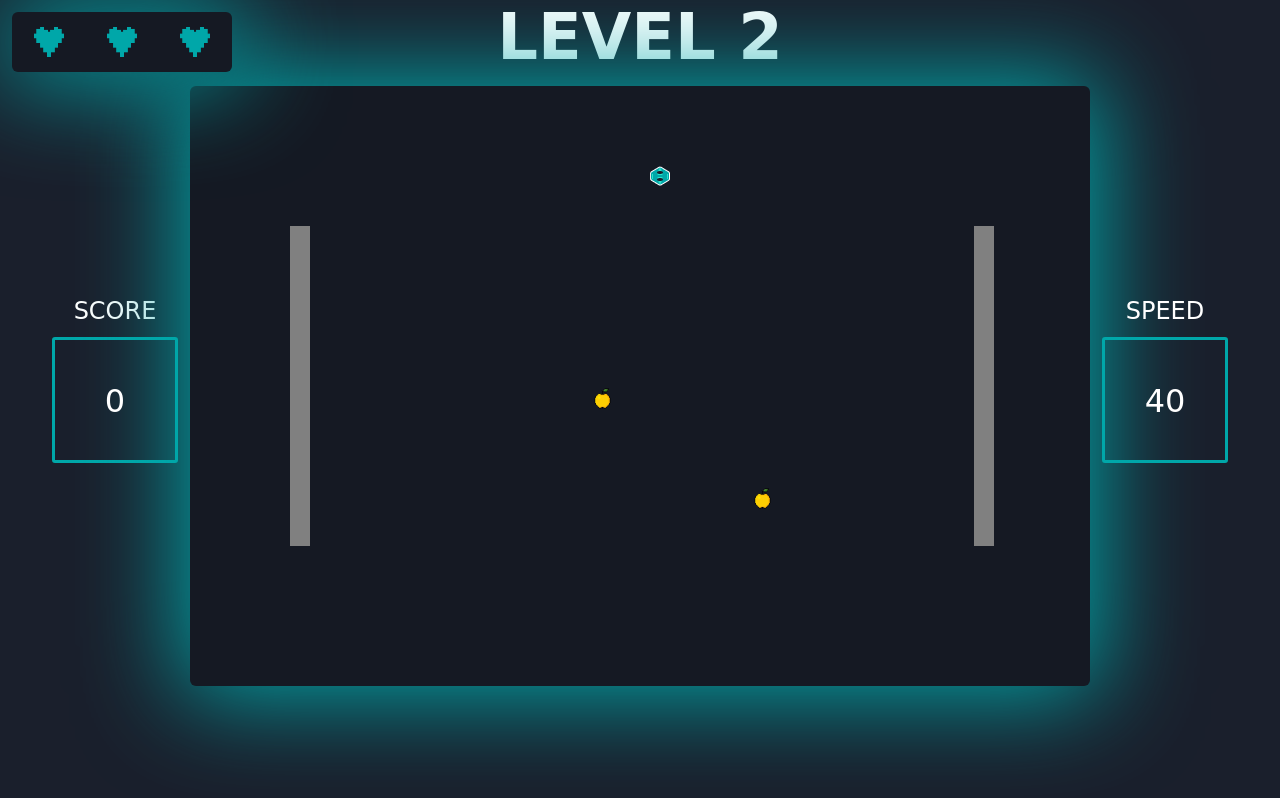
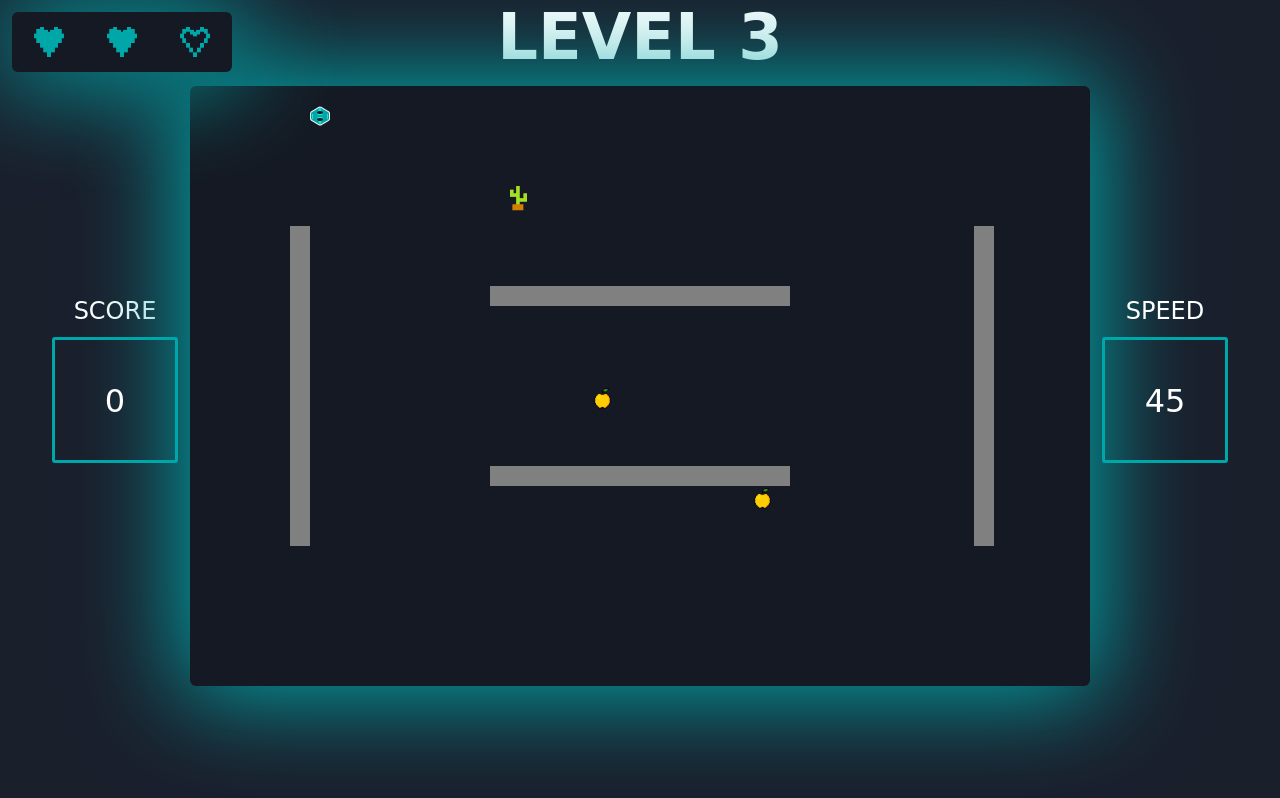
Before and after one commit to rg-km/se-be3-kelompok3, a plain HTML site: page index.html in a window 1280 px wide. Drawn offline with Linux system fonts and the light colour scheme; a web font is replaced by a local one.

Commit message:
feat:create obstacle in level 3

```diff
--- a/index.html
+++ b/index.html
@@ -17,7 +17,7 @@
 <body onload="main()">
     <div class="content-center">
         <div>
-            <h1 id="labelLevel">Level 2</h1>
+            <h1 id="labelLevel">Level 3</h1>
         </div>
         <div style="display:flex;align-items: center;">
             <img id="snakeHead" style="display: none;" width="20" height="20" src="assets/snake_head.png" alt="snake haed">
--- a/script.js
+++ b/script.js
@@ -53,7 +53,7 @@ function main() {
 
     const { snake, apple, apple2, medicine } = getInitObject()
 
-    INIT_LEVEL_2(snake, apple, apple2, medicine)
+    INIT_LEVEL_3(snake, apple, apple2, medicine)
 
 
 }
@@ -161,6 +161,10 @@ function INIT_LEVEL_3(snake, apple, apple2, medicine) {
         //TODO:
         //BUAT OBSTACLE ATAU DINDING DISINI
         boardGame.createMovingObstacle(cactus, onHitByCactus)
+        boardGame.obstacle(15,10,15)
+        boardGame.obstacle(15,19,15)
+        boardGame.obstacle(5,7,16, ORIENTATION_VERTICAL)
+        boardGame.obstacle(39.2,7,16, ORIENTATION_VERTICAL)
 
         if (snake.score === 15) {
             boardGame.stopRunner()
```
